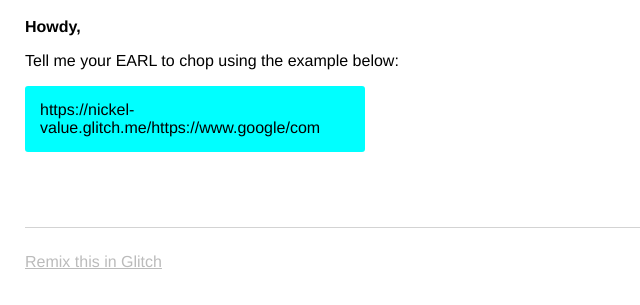
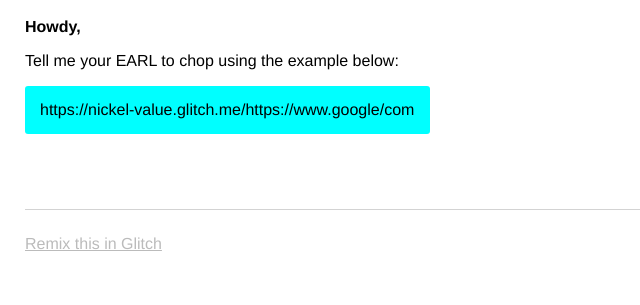
Before and after one commit to aafrey/level-url-shortener, a website: page views/index.html in a window 1280 px wide. Shown: the part 65-370 px from the top of the page, without its empty margins (0-640 px from the left). Drawn offline with nearby package versions, Linux system fonts and the light colour scheme; no server answers.

Commit message:
Exporting to aafrey/url-shortener

```diff
--- a/public/style.css
+++ b/public/style.css
@@ -32,7 +32,7 @@ form {
   background-color: cyan;
   display: inline-block;
   width: 100%;
-  max-width: 340px;
+  max-width: 405px;
   border-radius: 3px;
 }
 
```
